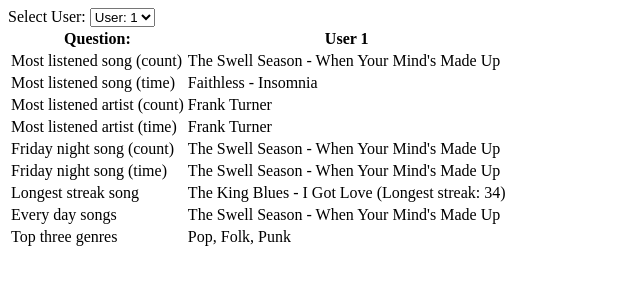
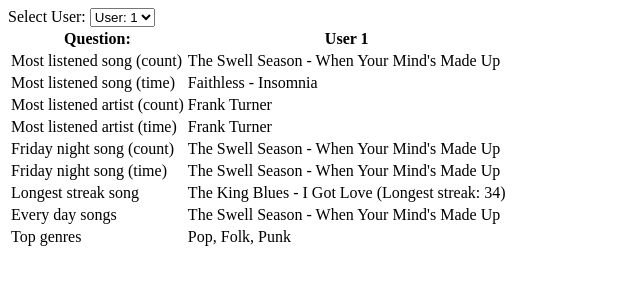
Before and after one commit to A-Moiz/music-data, a website with bundled scripts: page index.html in a window 1280 px wide. Shown: the full height of the page, 0-640 px from the left. Built offline with nearby package versions, Linux system fonts and the light colour scheme.

Commit message:
Updated title for genres

```diff
--- a/index.html
+++ b/index.html
@@ -52,7 +52,7 @@
             <td id="everyday-songs"></td>
           </tr>
           <tr>
-            <td>Top three genres</td>
+            <td>Top genres</td>
             <td id="top-genres"></td>
           </tr>
         </table>
```
